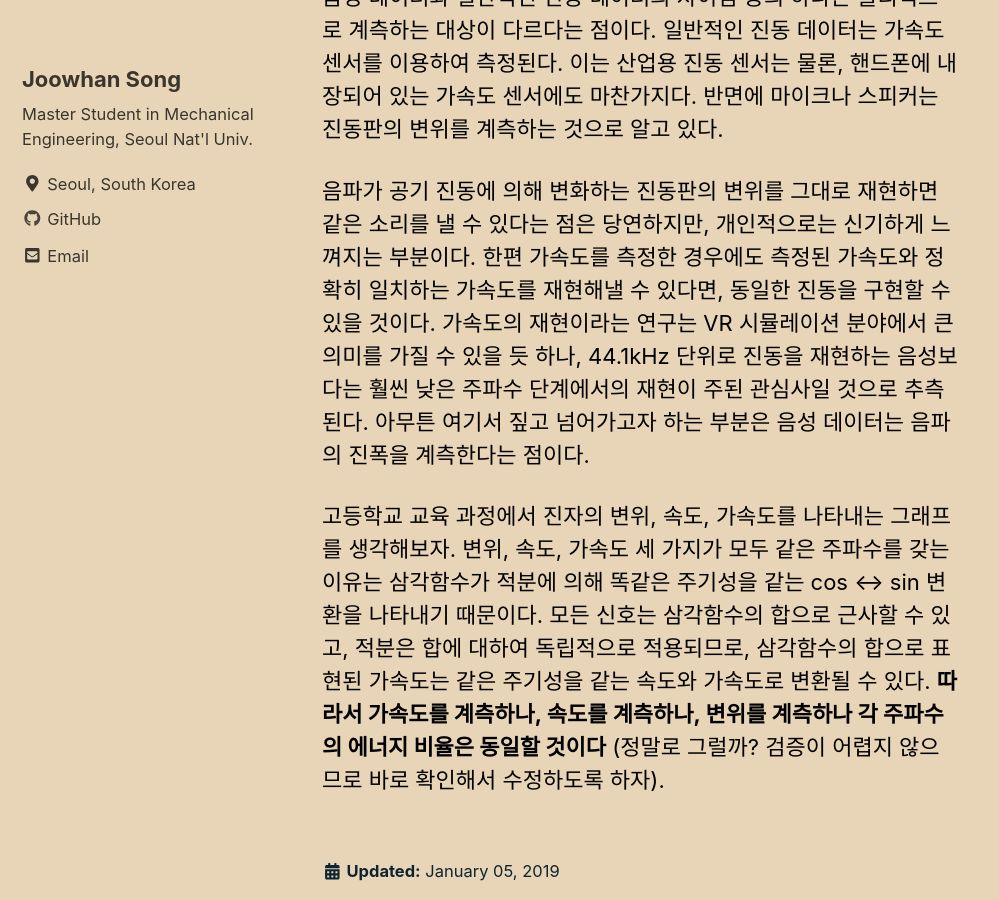
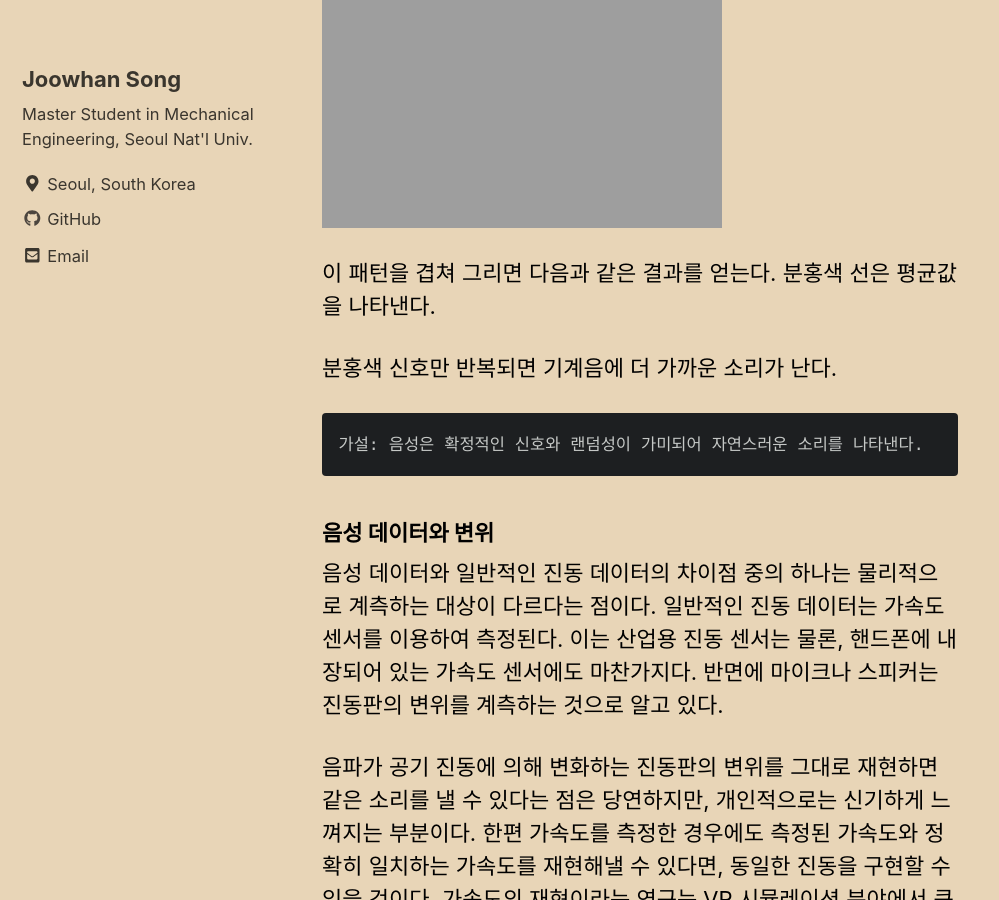
Before and after one commit to Joovvhan/joovvhan.github.io, a Jekyll site: the page built from _posts/2019-01-05-voice-analysis.md, in a window 1280 px wide and 900 px high, scrolled down 2674 px. Shown: the whole window, without its empty margins (0-999 px from the left). Built offline with Jekyll 4.4.1, drawn with Linux system fonts in a browser that asks for light colours; cached includes are drawn as plain includes; nearby versions of some CDN libraries.

Commit message:
Added overlapping image

````diff
--- a/_posts/2019-01-05-voice-analysis.md
+++ b/_posts/2019-01-05-voice-analysis.md
@@ -32,7 +32,15 @@ Harmonic이란, 간단하게 말하면 배수 진동이라고 할 수 있다.
 
 이제 149Hz에 해당하는 반복되는 패턴이 무엇인지 파악할 수 있다.
 
+![raw_wav_overlap]({{ "/assets/images/raw_wav_overlap.png" | absolute_url }})
 
+이 패턴을 겹쳐 그리면 다음과 같은 결과를 얻는다. 분홍색 선은 평균값을 나타낸다.
+
+분홍색 신호만 반복되면 기계음에 더 가까운 소리가 난다.
+
+```
+가설: 음성은 확정적인 신호와 랜덤성이 가미되어 자연스러운 소리를 나타낸다.
+```
 
 ### 음성 데이터와 변위
 
````
